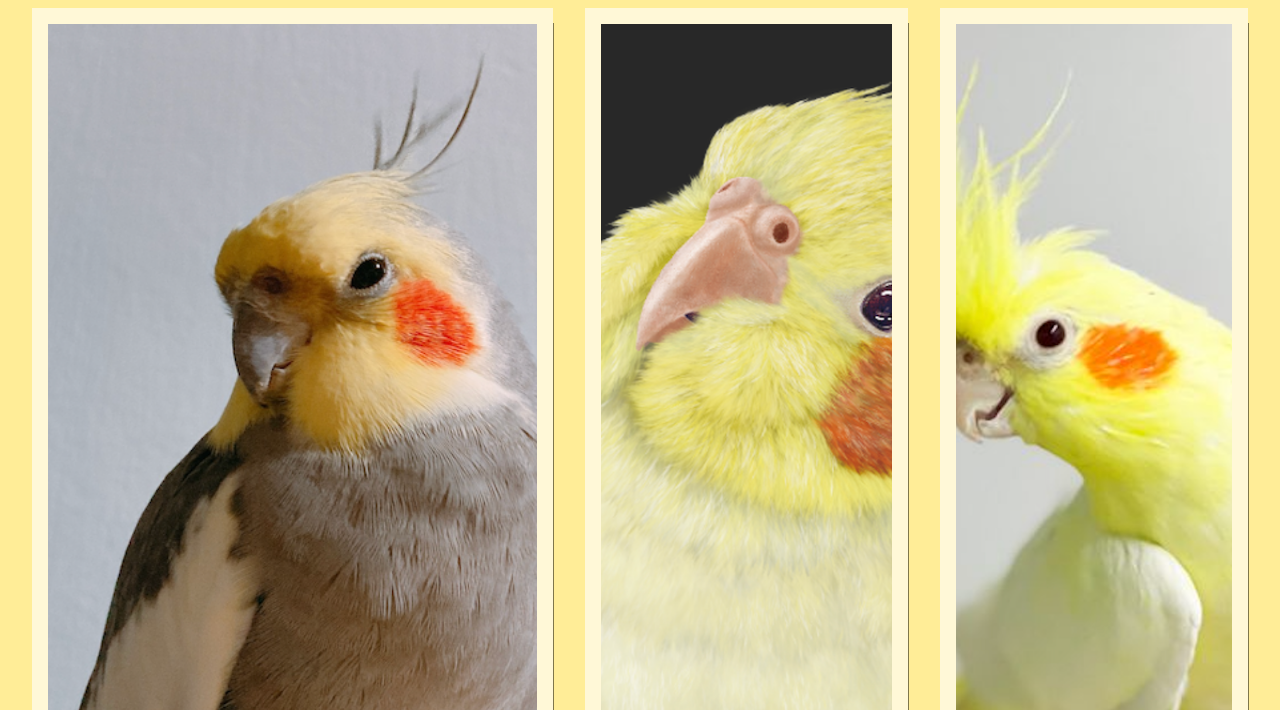
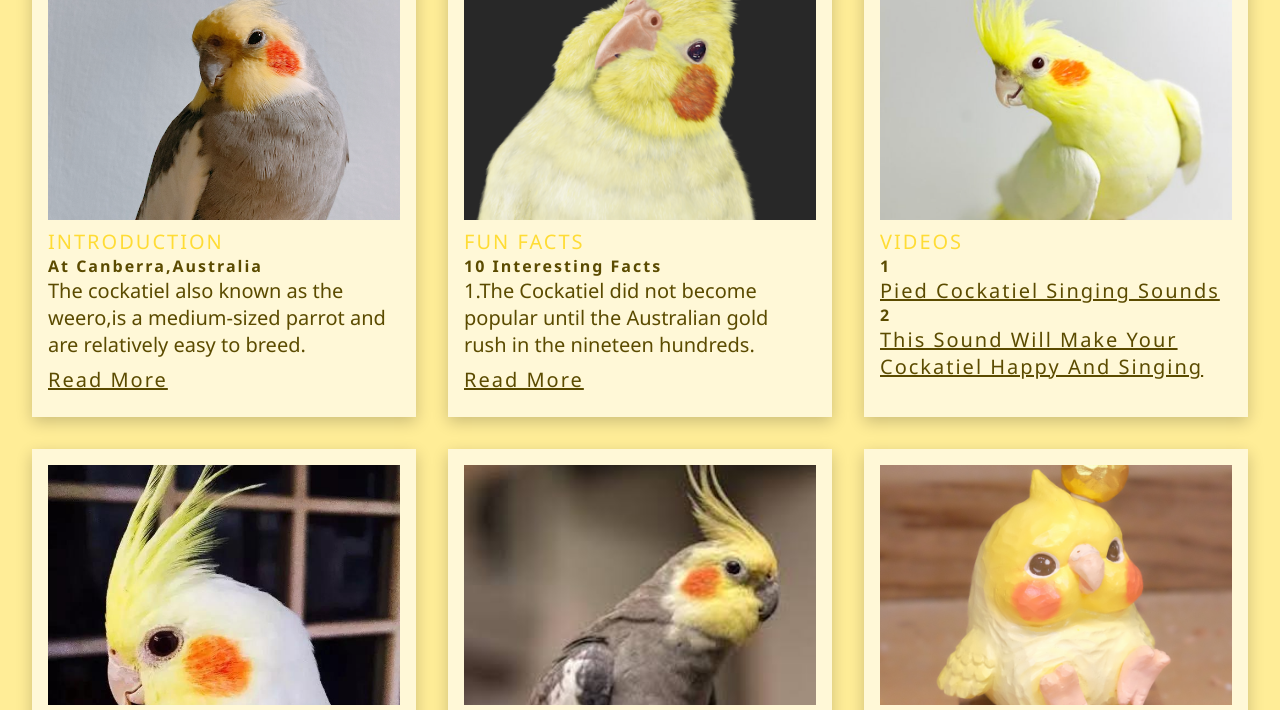
Before and after one commit to yifangjian/1121-web-412101338, a plain HTML site: page demo/w06_38_blog/index.html in a window 1280 px wide. Shown: the part 173-883 px from the top of the page. Drawn offline with Linux system fonts and the light colour scheme.

Commit message:
W06-P2: Show responsive when breakpoints are <550px, >=550px, >=800px

```diff
--- a/demo/w06_38_blog/css/style_38.css
+++ b/demo/w06_38_blog/css/style_38.css
@@ -1,10 +1,10 @@
-*{
+* {
     margin: 0;
     padding: 0;
     box-sizing: border-box;
 }
 
-:root{
+:root {
     --brown: #5B4B00 ;
     --brown-dark: #AE8F00 ;
     --yellow-light: #FFF8D7;
@@ -14,56 +14,49 @@
 }
 
 
-body{
+body {
     background-color: var(--yellow);
     color: var(--brown);
     font-family: 'Segoe UI', Tahoma, Geneva, Verdana, sans-serif;
-    font-size: 50px;
+    font-size: 20px;
 }
 
-.blogs{
+.blogs {
     padding: 3rem 0;
 }
 
-.img{
+.img {
     width: 100%;
-    height: 50rem;
+    height: 15rem;
     display: block;
     object-fit: cover;
 }
 
-.section-title h2{
+.section-title h2 {
     text-align: center;
     text-transform: capitalize;
     margin-bottom: 1.5rem;
-    font-size: 5rem;
+    font-size: 3rem;
 }
 
-.blogs-center{
+.blogs-center {
     display: grid;
-    grid-template-columns: 1fr 1fr 1fr;
+    grid-template-columns: 1fr;
     gap: 2rem;
     padding: 0 2rem;
 }
 
-.blogs-center2{
-    display: grid;
-    grid-template-columns: repeat(auto-fit, minmax(13rem, 1fr));
-    gap: 2rem;
-    padding: 0 2rem;
+.blog {
+    background-color: var(--yellow-light);
+    padding: 1rem;
+    box-shadow: 0 5px 15px rgba(0, 0, 0, 0.2);
 }
 
-.blog{
-    background-color: var(--yellow-light);
-    padding: 1rem;
-    box-shadow: 0.5px 15px rgba(0, 0, 0, 2);
-}
-
-.blog-content{
+.blog-content {
     padding: 0.5rem 0;
 }
 
-.blog-content span{
+.blog-content span {
     text-transform: uppercase;
     letter-spacing:var(--letter-spacing) ;
     font-weight: 500;
@@ -71,19 +64,33 @@ body{
     margin-bottom: 0.5rem;
 }
 
-.blog-content h3{
+.blog-content h3 {
     text-transform: capitalize;
     letter-spacing: var(--letter-spacing);
-    font-size: 3rem;
+    font-size: 1rem;
 }
 
-.blog-content p{
+.blog-content p {
     color: var(--primary);
     margin-bottom: 0.5rem;
 }
 
-.blog-content a{
+.blog-content a {
     text-transform: capitalize;
     color: var(--primary);
     letter-spacing: var(--letter-spacing);
 }
+
+@media screen and (min-width:550px) {
+    .blogs-center{
+        grid-template-columns: repeat(2, 1fr);
+    }
+
+}
+
+@media screen and (min-width:800px) {
+    .blogs-center{
+        grid-template-columns: repeat(3, 1fr);
+    }
+
+}
```
Also changed, not shown: demo/md/w06_38/w06_38.md (+9 -6 lines), demo/md/w06_38/w06-p2-1.png (added), demo/md/w06_38/w06-p2-2.png (added), 1 other file.
